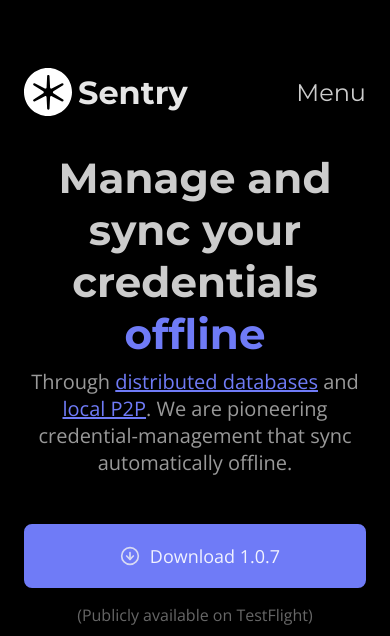
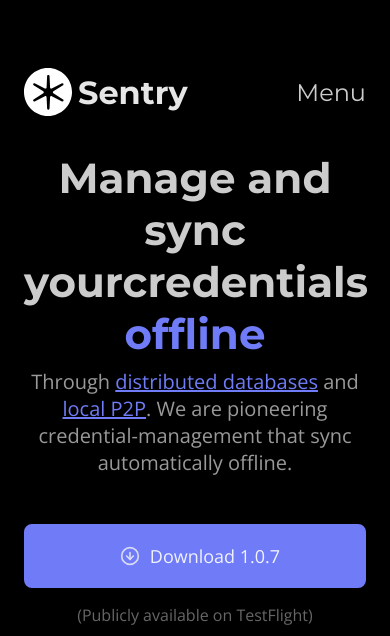
Before and after one commit to sentryco/sentryco.github.io, a Jekyll site: the page built from index.md, in a window 390 px wide. Shown: the top 636 px of the page. Built offline with Jekyll 4.4.1, drawn with Linux system fonts in a browser that asks for light colours; grey boxes are pictures that could not be loaded.

Commit message:
Fix mobile alignment bugs

```diff
--- a/_includes/component/head.html
+++ b/_includes/component/head.html
@@ -9,7 +9,7 @@
 	<!-- FavIcon -->
 	<link rel="icon" type="image/svg+xml" href="/assets/svg/favicon.svg">
 	<!-- CSS -->
-	<link rel="stylesheet" href="{{ "/css/site.css" | prepend: site.baseurl }}"><!--  we prepend base url so we have a common root -->
+	<link rel="stylesheet" href="{{ '/css/site.css' | prepend: site.baseurl }}"><!--  we prepend base url so we have a common root -->
 	<!-- Google fonts start - Fix: add fonts as its own include? -->
 	<link rel="preconnect" href="https://fonts.googleapis.com">
 	<link rel="preconnect" href="https://fonts.gstatic.com" crossorigin>
--- a/css/style/responsive/front/front.css
+++ b/css/style/responsive/front/front.css
@@ -13,4 +13,7 @@
         padding-left: 0px;
         padding-right: 0px;
     }
+    .header_title br {
+        display: none;
+    }
 }
--- a/css/style/responsive/front/page/feature.css
+++ b/css/style/responsive/front/page/feature.css
@@ -8,10 +8,34 @@
     */
   #feature_grid {
      background-color: var(--debug-bg-19);
-     grid-template-columns: repeat(2, 250px);/* Horizontal */
-     grid-template-rows: repeat(4, 250px); /* Vertical was 6 */ /* align-content: space-around; */
+     grid-template-columns: repeat(2, 220px);/* Horizontal */
+     grid-template-rows: repeat(4, 220px); /* Vertical was 6 */ /* align-content: space-around; */
      justify-content: space-between; /* Grows space between when size change */
      grid-column-gap: 12px;/* Horizontal gap */
      grid-row-gap: 24px;/* Vertical gap */
   }
+  /**
+  * Item Icon - active
+  */
+  .grid_item_icon {
+    margin-top: 12px;
+  }
+  /**
+  * Title-text for feature item
+  */
+  .grid_item_title {
+    font: var(--text-sm-bold);
+  }
+  /**
+  * Description text for feature item
+  */
+  .grid_item_text {
+    font: var(--text-xxxs);
+  }
+  /**
+  * Link
+  */
+  .grid_item_link {
+    font: var(--text-xxs);
+  }
 }
```
Also changed, not shown: assets/svg/favicon.svg.
